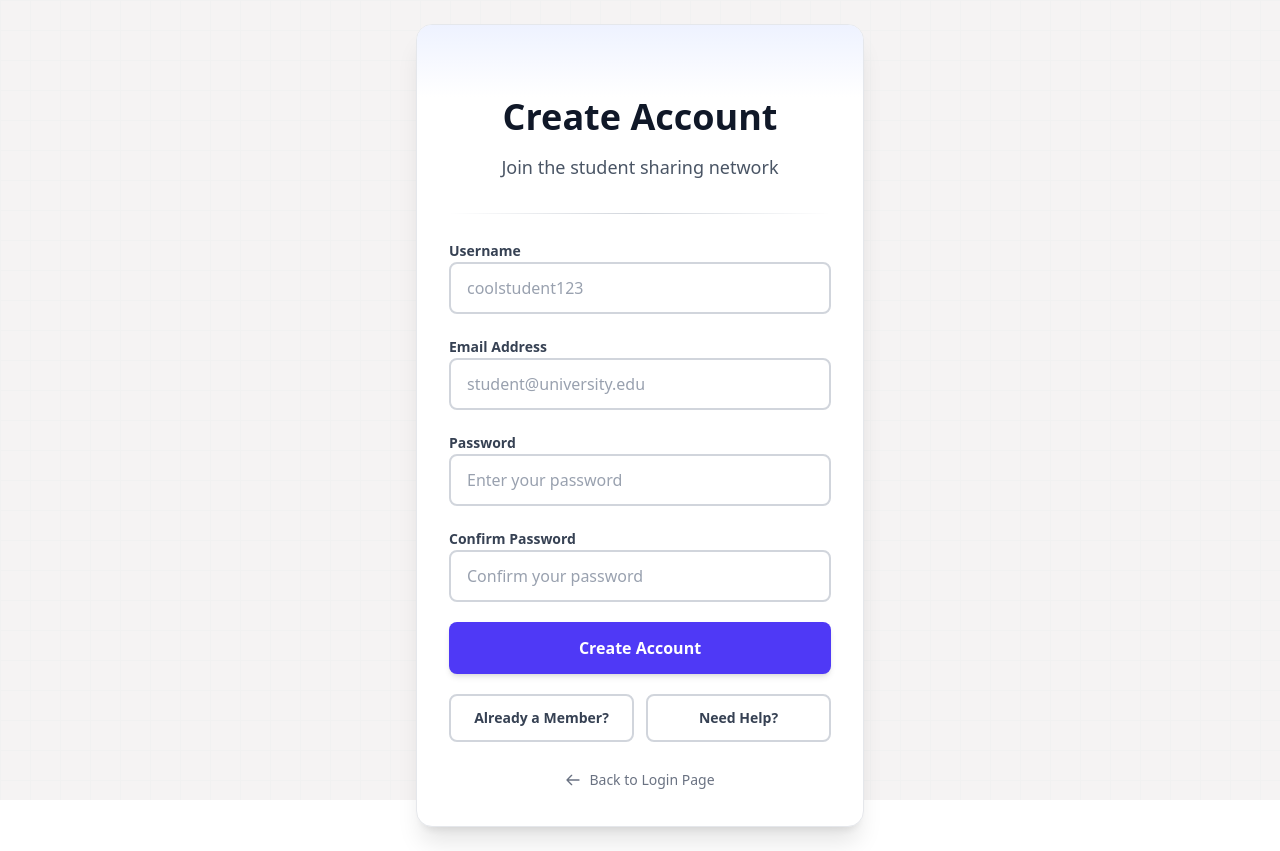
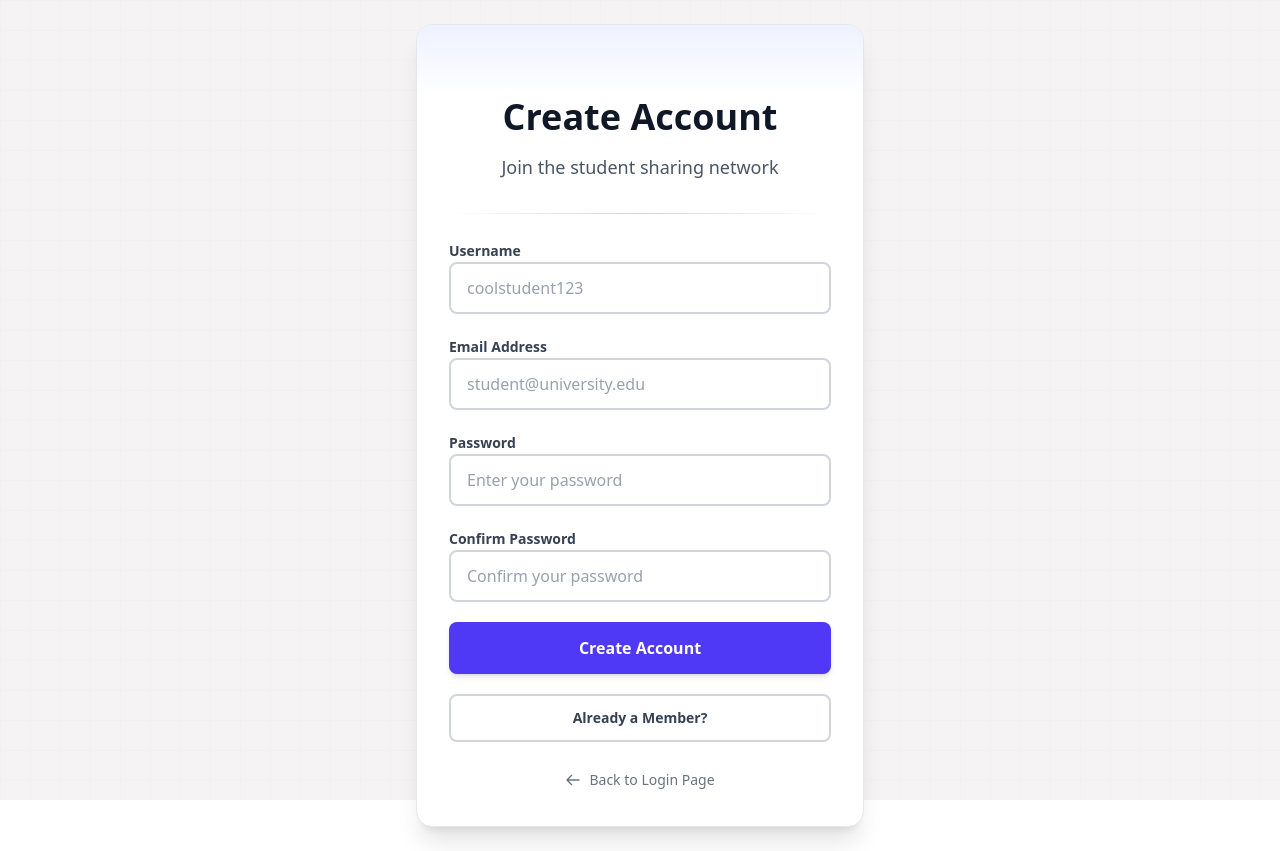
Before and after one commit to joanallysen/Lend-Student-Note, a Flask app: page /signup in a window 1280 px wide. Run offline with Flask 3, Linux system fonts and the light colour scheme.

Commit message:
Remove button that is not used

```diff
--- a/templates/signup.html
+++ b/templates/signup.html
@@ -88,15 +88,11 @@
                     Create Account
                 </button>
 
-                <!-- Secondary Links -->
-                <div class="grid grid-cols-2 gap-3">
-                    <a href="{{ url_for('login') }}" class="block px-4 py-3 bg-white border-2 border-gray-300 hover:border-indigo-500 hover:bg-gray-50 text-gray-700 font-semibold rounded-lg transition-all text-center text-sm">
-                        Already a Member?
-                    </a>
-                    <a href="/help" class="block px-4 py-3 bg-white border-2 border-gray-300 hover:border-indigo-500 hover:bg-gray-50 text-gray-700 font-semibold rounded-lg transition-all text-center text-sm">
-                        Need Help?
-                    </a>
-                </div>
+                <!-- Login Links -->
+                 <a href="{{ url_for('login') }}" class="block px-4 py-3 bg-white border-2 border-gray-300 hover:border-indigo-500 hover:bg-gray-50 text-gray-700 font-semibold rounded-lg transition-all text-center text-sm">
+                    Already a Member?
+                 </a>
+
 
                 <!-- Home Link -->
                 <div class="text-center pt-2">
```
